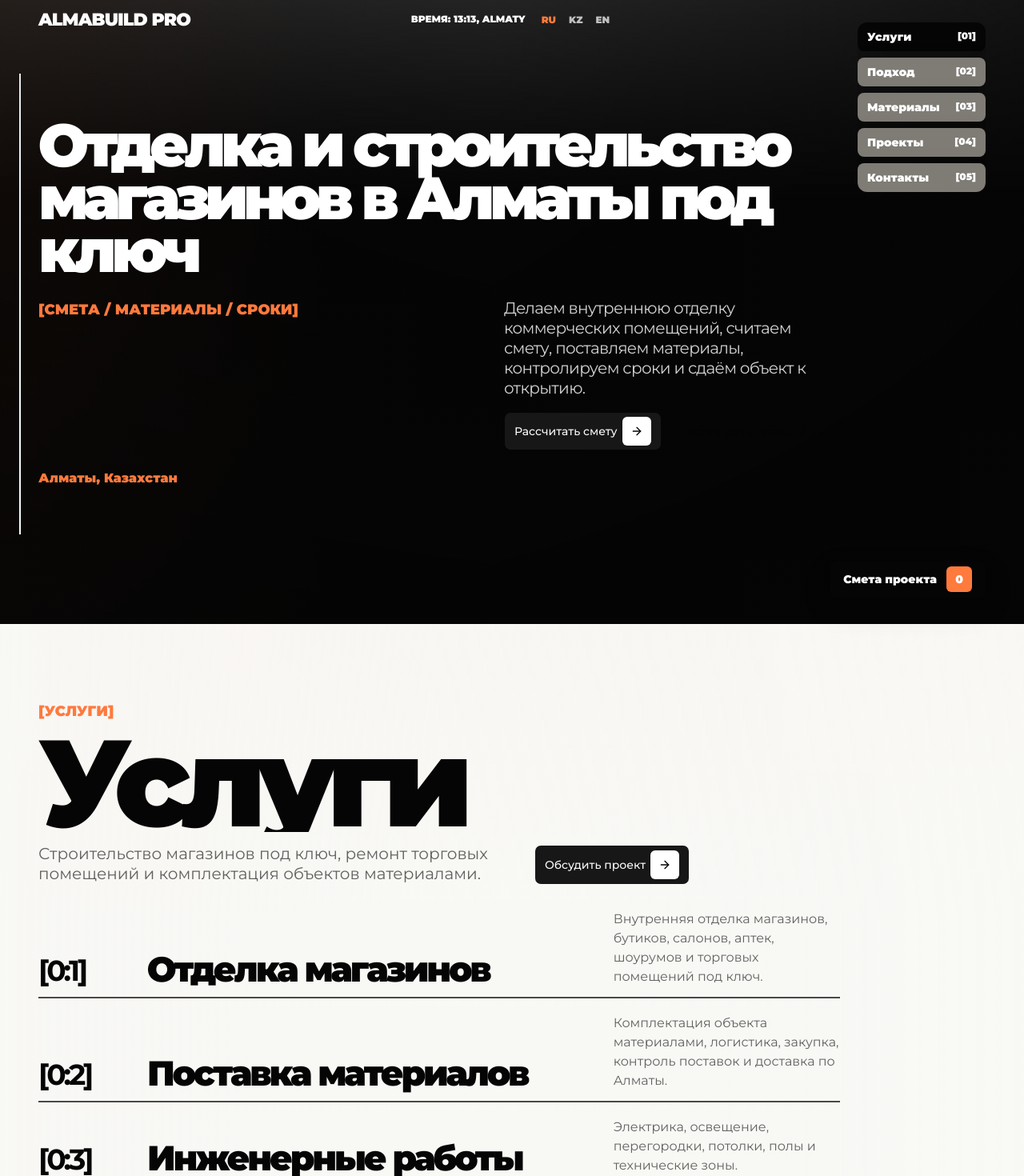
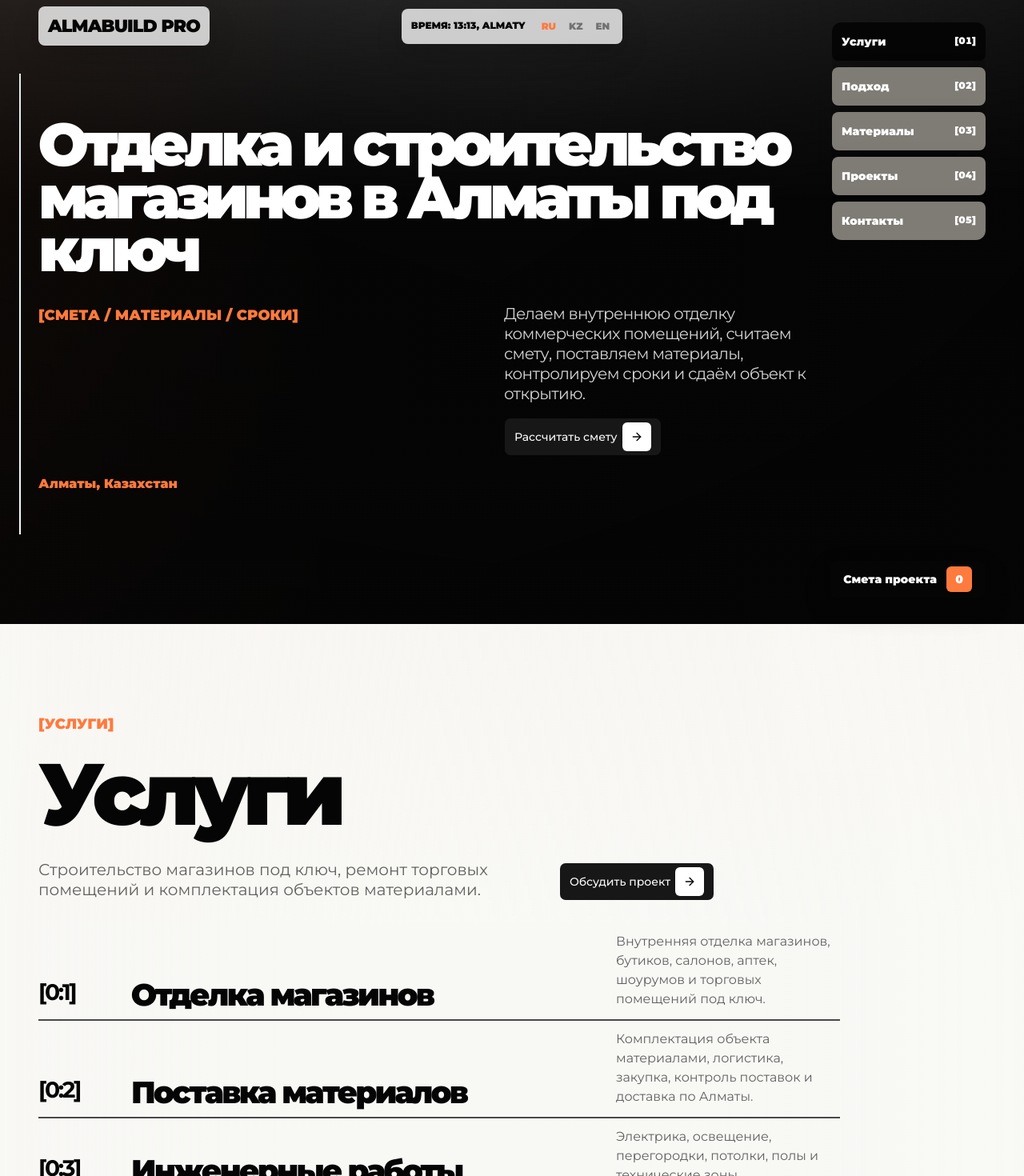
Before and after one commit to Fodi999/kazaxbud, a Next.js app: page / in a window 1280 px wide. Shown: the part 20-1490 px from the top of the page at 80% size. Built offline with nearby package versions, Linux system fonts and the light colour scheme.

Commit message:
fix layout and navigation polish

```diff
--- a/src/App.tsx
+++ b/src/App.tsx
@@ -1,8 +1,7 @@
 'use client';
 
 import { FormEvent, useEffect, useMemo, useState } from 'react';
-import Link from 'next/link';
-import { ArrowRight, BadgePercent, Calculator, MessageCircle, Send, Truck } from 'lucide-react';
+import { ArrowRight, BadgePercent, Calculator, Truck } from 'lucide-react';
 import { Badge } from '@/components/ui/badge';
 import { Button } from '@/components/ui/button';
 import { Card } from '@/components/ui/card';
@@ -45,7 +44,7 @@ type CatalogCardLabels = {
 
 const navLinks = ['#services', '#approach', '#materials', '#projects', '#contact'] as const;
 
-function useSectionMotion() {
+function useSectionMotion(refreshKey: string) {
   useEffect(() => {
     const motionSections = Array.from(document.querySelectorAll<HTMLElement>('[data-motion-section]'));
     const revealItems = Array.from(document.querySelectorAll<HTMLElement>('[data-reveal]'));
@@ -98,7 +97,7 @@ function useSectionMotion() {
       sectionObserver.disconnect();
       revealObserver.disconnect();
     };
-  }, []);
+  }, [refreshKey]);
 }
 
 function scrollToId(id: string) {
@@ -121,9 +120,11 @@ function getCatalogSlugFromPath() {
 function Header({
   locale,
   onLocaleChange,
+  onLogoClick,
 }: {
   locale: Locale;
   onLocaleChange: (locale: Locale) => void;
+  onLogoClick: () => void;
 }) {
   const [time, setTime] = useState('');
   const content = dictionary[locale];
@@ -145,10 +146,14 @@ function Header({
 
   return (
     <header className="pointer-events-none fixed inset-x-0 top-0 z-40 grid grid-cols-[1fr_auto_1fr] items-start px-7 pt-7 md:items-center md:px-12">
-      <Link className="pointer-events-auto text-[22px] font-black tracking-[-.04em] text-white mix-blend-difference" href="/#home">
+      <button
+        className="pointer-events-auto w-fit rounded-lg bg-white/78 px-3 py-2 text-[22px] font-black tracking-[-.04em] text-ink shadow-brutal backdrop-blur-md transition hover:bg-white"
+        type="button"
+        onClick={onLogoClick}
+      >
         ALMABUILD PRO
-      </Link>
-      <div className="pointer-events-auto col-span-2 mt-4 flex flex-wrap items-center justify-end gap-x-4 gap-y-2 justify-self-end text-xs font-black text-white mix-blend-difference md:col-span-1 md:mt-0 md:justify-self-center">
+      </button>
+      <div className="pointer-events-auto col-span-2 mt-4 flex flex-wrap items-center justify-end gap-x-4 gap-y-2 justify-self-end rounded-lg bg-white/78 px-3 py-2 text-xs font-black text-ink shadow-brutal backdrop-blur-md md:col-span-1 md:mt-0 md:justify-self-center">
         <span className="hidden md:inline">{content.timeLabel}: {time}, ALMATY</span>
         <div className="flex items-center gap-2" aria-label="Language">
           {locales.map((item) => (
@@ -157,7 +162,7 @@ function Header({
               type="button"
               className={[
                 'min-h-7 px-1 text-xs font-black transition',
-                locale === item ? 'text-orange' : 'text-white/72 hover:text-white',
+                locale === item ? 'text-orange' : 'text-ink/45 hover:text-ink',
               ].join(' ')}
               onClick={() => onLocaleChange(item)}
             >
@@ -205,6 +210,42 @@ function MaskedTitle({
   );
 }
 
+function BrandIcon({ name }: { name: 'instagram' | 'facebook' | 'whatsapp' | 'telegram' }) {
+  if (name === 'facebook') {
+    return (
+      <svg aria-hidden="true" className="size-6" viewBox="0 0 24 24" fill="currentColor">
+        <path d="M14.25 8.25V6.9c0-.64.43-.79.73-.79h1.87V3.24L14.27 3.2c-2.86 0-3.51 2.14-3.51 3.5v1.55H8.9v3.05h1.86v8.7h3.49v-8.7h2.35l.31-3.05h-2.66Z" />
+      </svg>
+    );
+  }
+
+  if (name === 'whatsapp') {
+    return (
+      <svg aria-hidden="true" className="size-6" viewBox="0 0 24 24" fill="none" stroke="currentColor" strokeWidth="2.2" strokeLinecap="round" strokeLinejoin="round">
+        <path d="M5.3 18.8 6.4 15.5A7.2 7.2 0 1 1 9 18.1Z" />
+        <path d="M9.4 8.8c.2-.5.4-.5.7-.5h.5c.2 0 .4 0 .5.4l.7 1.6c.1.2.1.4 0 .6l-.4.5c-.1.2-.2.3-.1.5.3.5.7 1 1.2 1.4.6.5 1.1.8 1.7 1 .2.1.4 0 .5-.1l.7-.8c.2-.2.4-.2.6-.1l1.6.8c.3.1.4.3.3.6-.1.6-.5 1.3-1 1.6-.5.3-1.4.5-3.1-.2-2.7-1.1-4.5-3.5-4.7-3.8-.1-.2-1.1-1.5-1.1-2.8 0-1.3.7-1.9.9-2.1Z" />
+      </svg>
+    );
+  }
+
+  if (name === 'telegram') {
+    return (
+      <svg aria-hidden="true" className="size-6" viewBox="0 0 24 24" fill="none" stroke="currentColor" strokeWidth="2.2" strokeLinecap="round" strokeLinejoin="round">
+        <path d="m21 4-18 7.4 6.8 2.4L17 8.8l-5.1 6.5 5.7 4.2Z" />
+        <path d="m9.8 13.8 1.1 5.2 2.5-3.2" />
+      </svg>
+    );
+  }
+
+  return (
+    <svg aria-hidden="true" className="size-6" viewBox="0 0 24 24" fill="none" stroke="currentColor" strokeWidth="2.2" strokeLinecap="round" strokeLinejoin="round">
+      <rect x="4" y="4" width="16" height="16" rx="4.5" />
+      <circle cx="12" cy="12" r="3.6" />
+      <path d="M17.4 6.8h.01" />
+    </svg>
+  );
+}
+
 function SideNav({ navItems }: { navItems: NavItem[] }) {
   const [active, setActive] = useState('#services');
 
@@ -225,7 +266,7 @@ function SideNav({ navItems }: { navItems: NavItem[] }) {
   }, [navItems]);
 
   return (
-    <nav className="fixed bottom-4 left-4 right-4 z-40 flex gap-2 overflow-x-auto rounded-xl bg-paper/80 p-1 backdrop-blur md:left-auto md:right-12 md:top-12 md:bottom-auto md:grid md:w-40 md:bg-transparent md:p-0">
+    <nav className="fixed bottom-4 left-4 right-4 z-40 flex gap-2 overflow-x-auto rounded-xl bg-paper/80 p-1 backdrop-blur md:left-auto md:right-12 md:top-12 md:bottom-auto md:grid md:w-48 md:bg-transparent md:p-0">
       {navItems.map((item) => (
         <a
           key={item.href}
@@ -235,12 +276,12 @@ function SideNav({ navItems }: { navItems: NavItem[] }) {
             scrollToId(item.href);
           }}
           className={[
-            'grid min-h-12 min-w-[132px] grid-cols-[1fr_auto] items-center gap-4 rounded-lg px-3 text-sm font-black text-white shadow-brutal transition md:min-h-9 md:min-w-0',
+            'flex h-12 min-w-[132px] items-center justify-between gap-3 rounded-lg px-3 text-sm font-black leading-none text-white shadow-brutal transition md:min-w-0',
             active === item.href ? 'bg-ink' : 'bg-pill hover:bg-ink',
           ].join(' ')}
         >
-          <span>{item.label}</span>
-          <b className="text-xs">{`[${item.index}]`}</b>
+          <span className="min-w-0 truncate">{item.label}</span>
+          <b className="min-w-9 text-right text-xs tabular-nums leading-none">{`[${item.index}]`}</b>
         </a>
       ))}
     </nav>
@@ -368,12 +409,12 @@ function ProductCard({
         className={`absolute inset-0 bg-cover bg-center grayscale transition duration-700 group-hover:scale-105 group-hover:grayscale-0 ${photoClasses[product.photo]}`}
       />
       <div className="absolute inset-0 bg-[linear-gradient(180deg,rgba(0,0,0,.10)_0%,rgba(0,0,0,.42)_42%,rgba(0,0,0,.88)_100%)]" />
-      <div className={`relative z-10 flex ${featured ? 'h-full min-h-0' : sizeClass} flex-col justify-end gap-2 p-4 ${featured ? 'md:p-5' : ''}`}>
+      <div className={`relative z-10 flex ${featured ? 'h-full min-h-0' : sizeClass} flex-col justify-end gap-2 p-4`}>
         <Badge className="w-fit rounded-md bg-orange px-2 py-1 text-[11px] font-black uppercase text-white hover:bg-orange">
           {product.category}
         </Badge>
-        <h2 className={`${featured ? 'text-[clamp(30px,2.3vw,46px)]' : 'text-[clamp(22px,1.45vw,30px)]'} max-w-[92%] font-black leading-[.9] tracking-[-.065em]`}>{product.title}</h2>
-        <p className={`${featured ? 'text-base' : 'text-sm'} leading-tight text-white/78`}>{product.spec}</p>
+        <h2 className={`${featured ? 'text-[clamp(22px,1.65vw,32px)]' : 'text-[clamp(22px,1.45vw,30px)]'} max-w-[92%] font-black leading-[.9] tracking-[-.065em]`}>{product.title}</h2>
+        <p className="text-sm leading-tight text-white/78">{product.spec}</p>
         <div className="flex items-end justify-between gap-3 border-t border-white/25 pt-2 text-xs font-black">
           <span className="max-w-[120px] text-white/72">{labels.location}</span>
           <strong className="text-right text-sm text-white">{labels.price}</strong>
@@ -468,12 +509,11 @@ function CatalogPage({
 }
 
 export function App({ initialCatalogSlug = null }: { initialCatalogSlug?: string | null }) {
-  useSectionMotion();
-
   const [locale, setLocale] = useState<Locale>('ru');
   const [catalogSlug, setCatalogSlug] = useState<string | null>(initialCatalogSlug);
   const [estimateItems, setEstimateItems] = useState<string[]>([]);
   const estimateCount = estimateItems.length;
+  useSectionMotion(catalogSlug ?? 'site');
   const content = dictionary[locale];
   const navItems = useMemo<NavItem[]>(
     () =>
@@ -538,7 +578,17 @@ export function App({ initialCatalogSlug = null }: { initialCatalogSlug?: string
   const backToMaterials = () => {
     window.history.pushState({}, '', '/#materials');
     setCatalogSlug(null);
-    window.setTimeout(() => scrollToId('#materials'), 0);
+    window.requestAnimationFrame(() => {
+      window.requestAnimationFrame(() => scrollToId('#materials'));
+    });
+  };
+
+  const goHome = () => {
+    window.history.pushState({}, '', '/#home');
+    setCatalogSlug(null);
+    window.requestAnimationFrame(() => {
+      window.requestAnimationFrame(() => scrollToId('#home'));
+    });
   };
 
   const productCards = useMemo(
@@ -550,7 +600,7 @@ export function App({ initialCatalogSlug = null }: { initialCatalogSlug?: string
           onAdd={addMaterial}
           labels={content.catalog}
           featured
-          className="w-[min(88vw,680px)] min-w-[min(88vw,680px)] shrink-0 sm:w-[600px] sm:min-w-[600px] lg:w-[680px] lg:min-w-[680px]"
+          className="w-[min(78vw,340px)] min-w-[min(78vw,340px)] shrink-0 sm:w-[320px] sm:min-w-[320px] lg:w-[340px] lg:min-w-[340px]"
         />
       )),
     [content.catalog],
@@ -558,7 +608,7 @@ export function App({ initialCatalogSlug = null }: { initialCatalogSlug?: string
 
   return (
     <>
-      <Header locale={locale} onLocaleChange={setLocale} />
+      <Header locale={locale} onLocaleChange={setLocale} onLogoClick={goHome} />
       <ScrollProgress />
       <SideNav navItems={navItems} />
       <Button
@@ -601,20 +651,22 @@ export function App({ initialCatalogSlug = null }: { initialCatalogSlug?: string
           <p className="font-black text-orange">{content.home.city}</p>
         </section>
 
-        <Section id="services" scene="photo-retail">
-          <p className="tag">{content.services.tag}</p>
-          <MaskedTitle className="my-4 text-[clamp(82px,12vw,210px)] font-black leading-[.78] tracking-tightest">{content.services.title}</MaskedTitle>
-          <div className="mb-5 grid gap-8 lg:grid-cols-[1fr_minmax(360px,.65fr)]">
+        <Section id="services" scene="photo-retail" className="!h-auto !min-h-svh !justify-start !overflow-visible gap-7 pt-28">
+          <div className="grid max-w-[1120px] gap-5">
+            <p className="tag">{content.services.tag}</p>
+            <h1 className="text-[clamp(72px,8.5vw,148px)] font-black leading-none tracking-tightest">{content.services.title}</h1>
+          </div>
+          <div className="grid gap-6 lg:grid-cols-[minmax(0,.8fr)_auto] lg:items-end">
             <p className="text-[clamp(20px,1.35vw,26px)] leading-tight text-muted">
               {content.services.text}
             </p>
             <CTAButton to="#contact">{content.services.cta}</CTAButton>
           </div>
-          <div className="grid gap-2">
+          <div className="grid gap-0">
             {localizedServices.map((service) => (
-              <article key={service.index} data-reveal className="grid items-end gap-4 border-b-2 border-line py-3 lg:grid-cols-[120px_1fr_minmax(280px,.5fr)]">
-                <b className="text-4xl tracking-tightest">{service.index}</b>
-                <h2 className="text-[clamp(34px,3.4vw,64px)] font-black leading-none tracking-[-.07em]">{service.title}</h2>
+              <article key={service.index} data-reveal className="grid items-end gap-4 border-b-2 border-line py-3 lg:grid-cols-[100px_minmax(0,1fr)_minmax(280px,.45fr)]">
+                <b className="text-[clamp(28px,2.2vw,42px)] tracking-tightest">{service.index}</b>
+                <h2 className="text-[clamp(32px,3vw,58px)] font-black leading-[.92] tracking-[-.07em]">{service.title}</h2>
                 <p className="text-muted">{service.text}</p>
               </article>
             ))}
@@ -746,13 +798,15 @@ export function App({ initialCatalogSlug = null }: { initialCatalogSlug?: string
           </div>
         </Section>
 
-        <Section id="material-kits" scene="material-ceiling">
-          <p className="tag">[КОМПЛЕКТЫ]</p>
-          <MaskedTitle className="mb-5 text-[clamp(44px,4.8vw,88px)] font-medium leading-[.92] tracking-[-.075em]">Комплекты под объект</MaskedTitle>
-          <div className="grid gap-3 md:grid-cols-3">
+        <Section id="material-kits" scene="material-ceiling" className="!h-auto !min-h-svh !justify-start !overflow-visible gap-8 pt-28">
+          <div className="grid max-w-[1120px] gap-5">
+            <p className="tag">[КОМПЛЕКТЫ]</p>
+            <MaskedTitle className="text-[clamp(42px,5vw,92px)] font-medium leading-[.9] tracking-[-.075em]">Комплекты под объект</MaskedTitle>
+          </div>
+          <div className="grid gap-3 md:grid-cols-2 xl:grid-cols-3">
             {kits.map((kit) => (
-              <Card key={kit.title} data-reveal className="card-line grid min-h-48 grid-rows-[auto_auto_1fr_auto] p-4 shadow-none ring-0">
-                <h2 className="text-3xl font-black leading-none tracking-[-.06em]">{kit.title}</h2>
+              <Card key={kit.title} data-reveal className="card-line grid min-h-[260px] grid-rows-[auto_auto_1fr_auto] p-5 shadow-none ring-0">
+                <h2 className="text-[clamp(26px,2.1vw,38px)] font-black leading-[.92] tracking-[-.06em]">{kit.title}</h2>
                 <p className="my-3 text-muted">{kit.text}</p>
                 <ul className="grid gap-1">
                   {kit.items.map((item) => (
@@ -919,18 +973,18 @@ export function App({ initialCatalogSlug = null }: { initialCatalogSlug?: string
               </div>
               <div className="flex flex-wrap gap-3">
                 {[
-                  ['Instagram', <span key="instagram" className="text-sm font-black">IG</span>],
-                  ['Facebook', <span key="facebook" className="text-sm font-black">FB</span>],
-                  ['WhatsApp', <MessageCircle key="whatsapp" size={22} />],
-                  ['Telegram', <Send key="telegram" size={22} />],
+                  ['Instagram', 'instagram'],
+                  ['Facebook', 'facebook'],
+                  ['WhatsApp', 'whatsapp'],
+                  ['Telegram', 'telegram'],
                 ].map(([label, icon]) => (
                   <a
                     key={label as string}
                     aria-label={label as string}
-                    className="grid size-11 place-items-center rounded-md border border-white/35 text-white transition hover:border-orange hover:bg-orange hover:text-white"
+                    className="grid size-14 place-items-center rounded-lg border border-white/35 text-white transition hover:border-orange hover:bg-orange hover:text-white"
                     href="#contact"
                   >
-                    {icon}
+                    <BrandIcon name={icon as 'instagram' | 'facebook' | 'whatsapp' | 'telegram'} />
                   </a>
                 ))}
               </div>
--- a/src/app/globals.css
+++ b/src/app/globals.css
@@ -252,7 +252,7 @@
   .title-mask {
     display: block;
     overflow: hidden;
-    padding-bottom: .04em;
+    padding-block: .08em .14em;
   }
 
   .title-mask > span {
```
